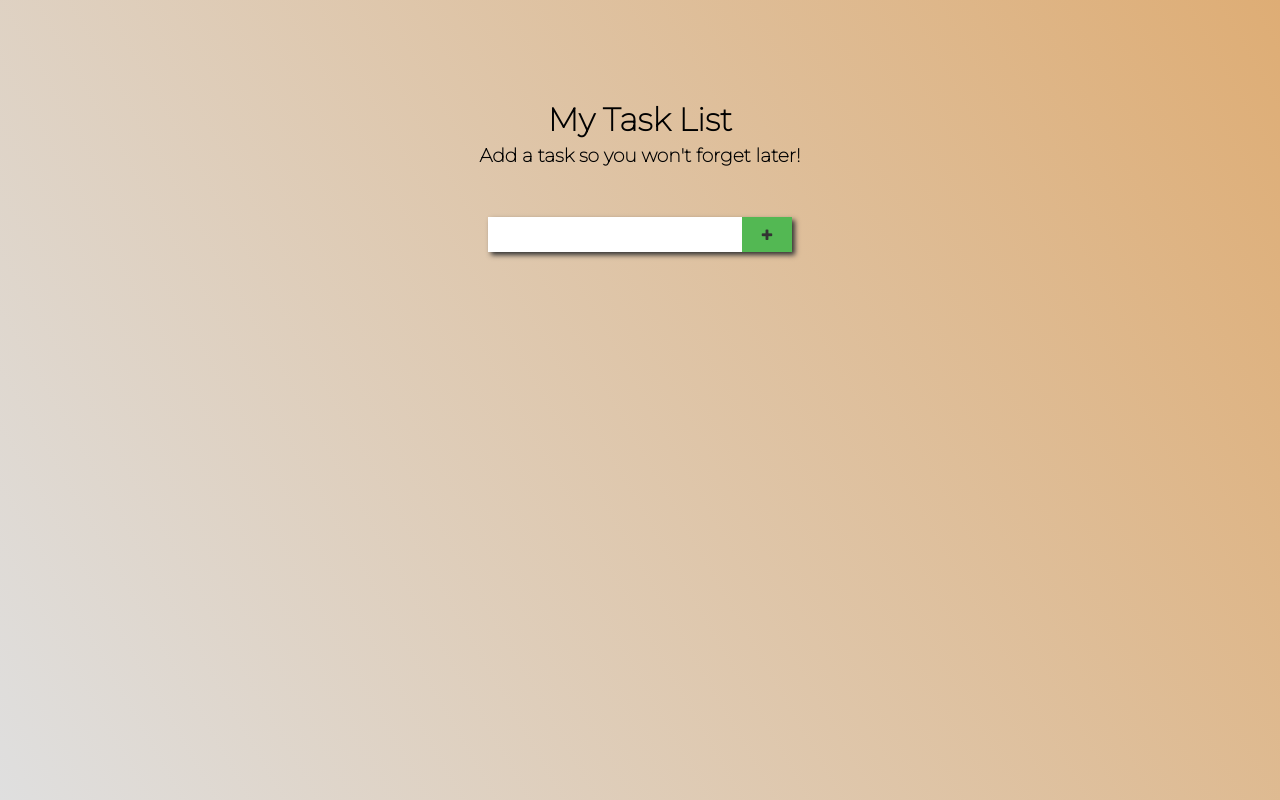
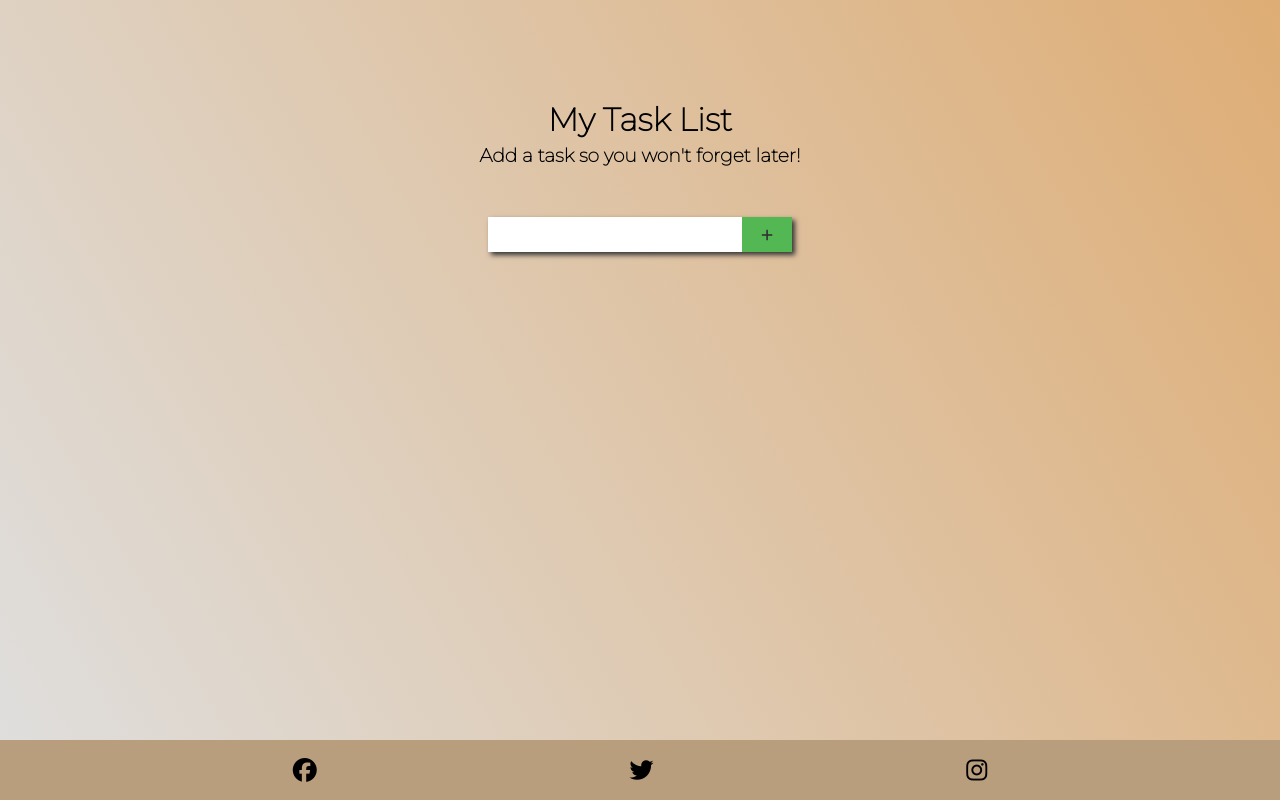
Before and after one commit to tonehhh/my-task-list, a plain HTML site: page index.html in a window 1280 px wide. Drawn offline with Linux system fonts and the light colour scheme.

Commit message:
added footer and adjusted styling

```diff
--- a/index.html
+++ b/index.html
@@ -17,16 +17,35 @@
         <h1>My Task List</h1>
         <h3>Add a task so you won't forget later!</h3>
     </header>
+
+    <!--task input section-->
     <form>
         <input type="text" name="text" id="text" required>
         <button type="submit" class="add-button">
             <i class="fa fa-plus" aria-hidden="true"></i>
         </button>
     </form>
+
+    <!--todos section-->
     <div class="container">
         <ul>
         </ul>
     </div>
+    <footer>
+                <!-- social Media Links-->
+                <a href="https://facebook.com" target="_blank" rel="noopener"
+                aria-label="Visit our Facebook page (opens in a new tab)"><i class="fab fa-facebook"></i></a>
+
+                <a href="https://twitter.com" target="_blank" rel="noopener"
+                aria-label="Visit our Twitter page (opens in a new tab)"><i class="fab fa-twitter"></i></a>
+
+                <a href="https://instagram.com" target="_blank" rel="noopener"
+                aria-label="Visit our Instagram page (opens in a new tab)"><i class="fab fa-instagram"></i></a>
+
+                <!--fontawesome script-->
+                <script src="https://kit.fontawesome.com/c7dbda0798.js" crossorigin="anonymous"></script>
+      </footer>
+
     <script src="script.js"></script>
 </body>
 </html>
--- a/style.css
+++ b/style.css
@@ -11,6 +11,7 @@ body{
     display: flex;
     flex-direction: column;
     align-items: center;
+    overflow: auto;
 }
 
 h1{
@@ -52,6 +53,8 @@ form button{
 
 .container{
     margin-top: 50px;
+    min-height: 100%;
+    overflow-y: scroll;
 }
 
 ul{
@@ -94,3 +97,21 @@ ul li span{
     cursor: pointer;
     background: rgb(241, 73, 73);
 }
+
+footer{
+    display: flex;
+    justify-content: space-evenly;
+    align-items: center;
+    position: fixed;
+    bottom: 0;
+    width: 100%;
+    height: 60px;
+    background-color: #b99e7e;
+    color: #fff;
+}
+
+footer i{
+    font-size: 24px;
+    margin: 0 20px;
+    color: black;
+}
```
